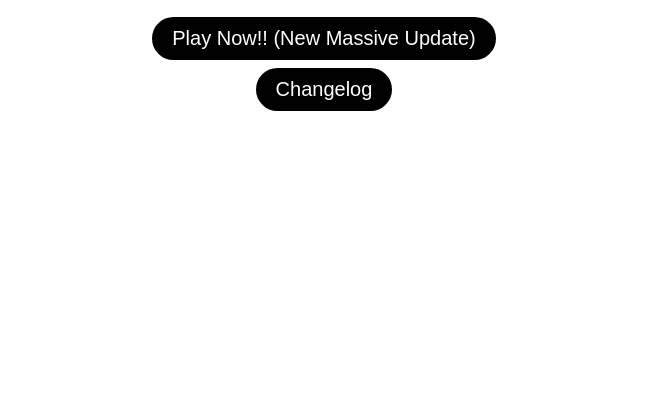
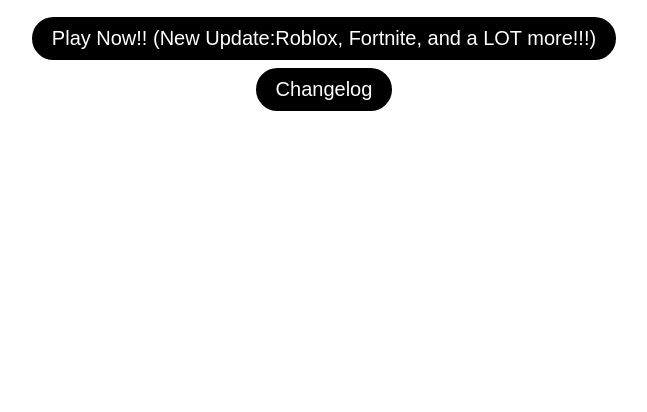
Before and after one commit to TheGod123Siddhaant/Netlifystart, a plain HTML site: page index.html in a window 1280 px wide. Shown: the part 388-800 px from the top of the page, without its empty margins (316-963 px from the left). Drawn offline with Linux system fonts and the light colour scheme.

Commit message:
Update index.html

```diff
--- a/index.html
+++ b/index.html
@@ -66,7 +66,7 @@
       <h1> Secret Infmapi here! (Mostly for devs) </h1>
     </div>
     <div>
-      <button class="myButton" id="playButton">Play Now!! (New Massive Update) </button>
+      <button class="myButton" id="playButton">Play Now!! (New Update:Roblox, Fortnite, and a LOT more!!!) </button>
       <div>
         <button class="myButton" id="historyButton">Changelog</button>
       </div>
```
